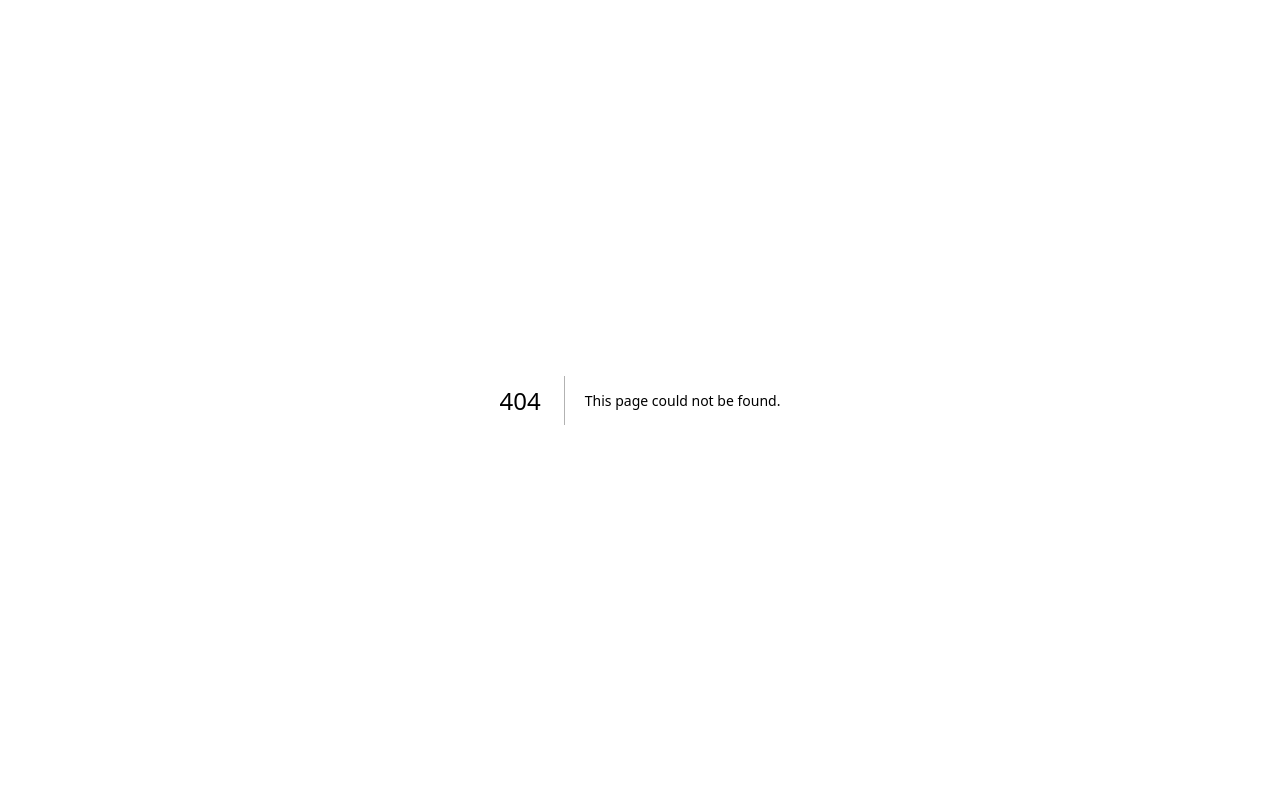
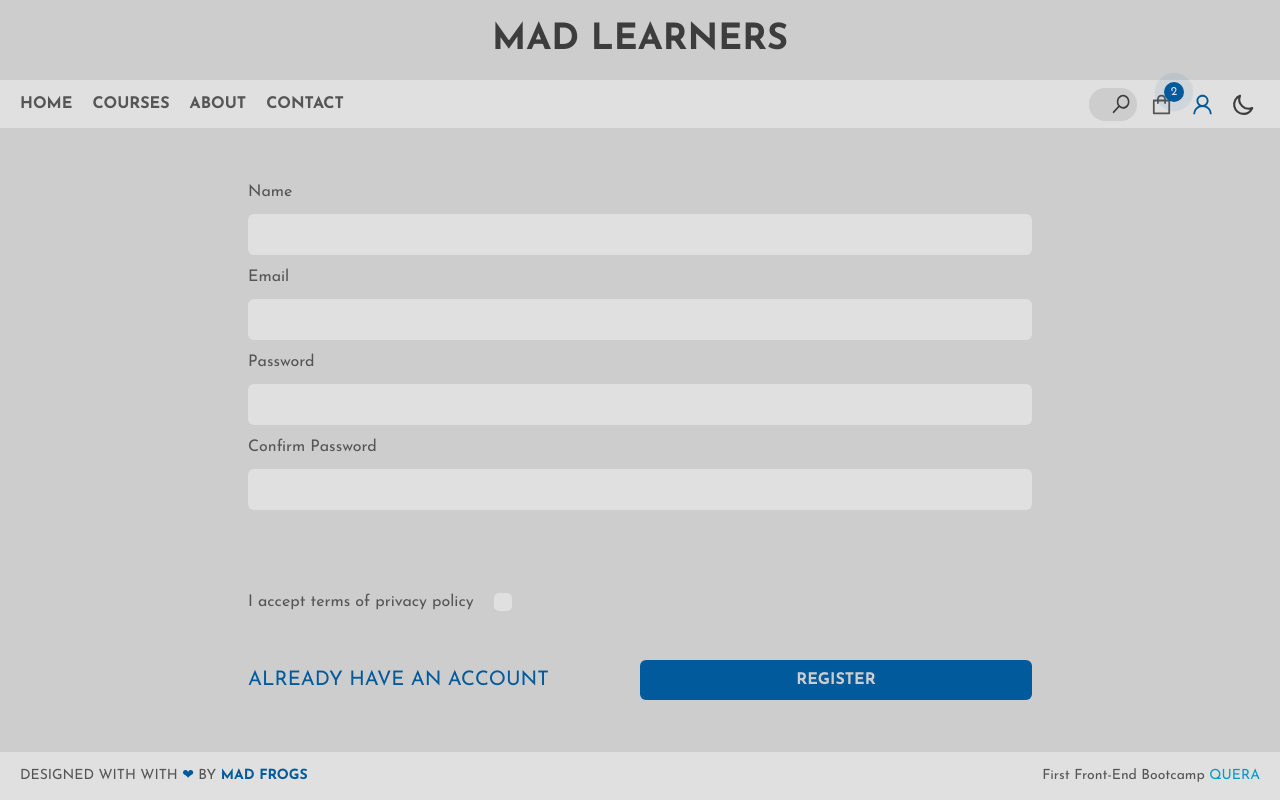
Before and after one commit to AmirEsfahanizadeh/mad-learners, a Next.js app: page /signup in a window 1280 px wide. Before the commit this address had no page. Built offline with nearby package versions, Linux system fonts and the light colour scheme.

Commit message:
feat : signUp page added

```diff
--- /dev/null
+++ b/src/pages/signup/index.tsx
@@ -0,0 +1,18 @@
+import { DefaultLayout } from "@/components/layouts/default";
+import SignUp from "@/components/signUp";
+
+interface SignUpPageProps extends React.PropsWithChildren {
+  title: string;
+}
+
+const SignUpPage: React.FunctionComponent<
+  SignUpPageProps
+> = (): JSX.Element => {
+  return (
+    <DefaultLayout title="SignUpPage">
+      <SignUp />
+    </DefaultLayout>
+  );
+};
+
+export default SignUpPage;
```
Also changed, not shown: 1 other file (tests, documents, lock files or other folders).
